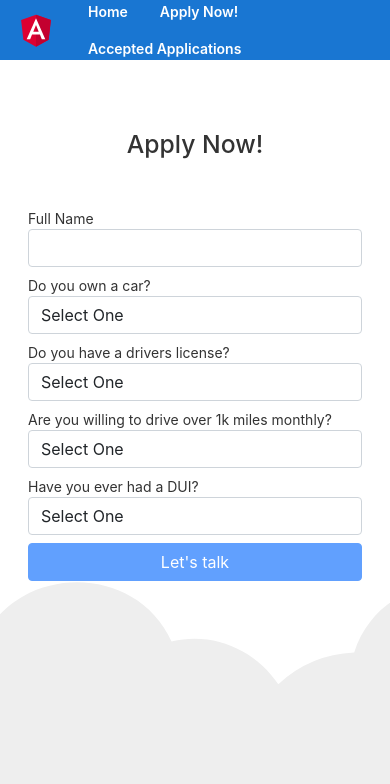
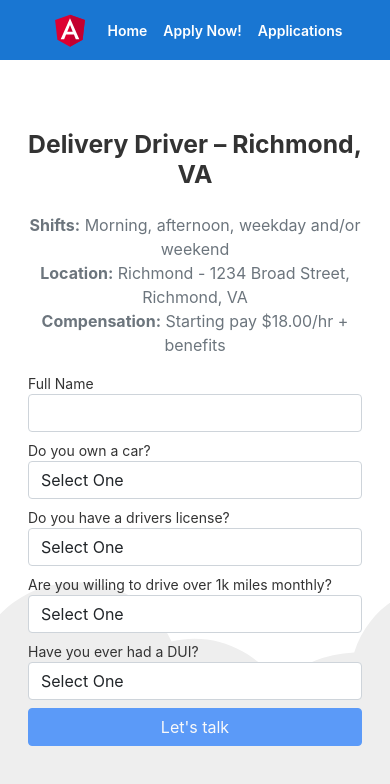
Before and after one commit to benalloway/snag-angular-app, an Angular app: page /apply-now in a window 390 px wide. Shown: the top 784 px of the page. Built offline with nearby package versions, Linux system fonts and the light colour scheme.

Commit message:
UI cleanup

```diff
--- a/src/app/app.component.html
+++ b/src/app/app.component.html
@@ -38,26 +38,11 @@
     margin: 0 16px;
   }
 
-  .toolbar #twitter-logo {
-    height: 40px;
-    margin: 0 8px;
-  }
-
-  .toolbar #youtube-logo {
-    height: 40px;
-    margin: 0 16px;
-  }
-
-  .toolbar #twitter-logo:hover,
-  .toolbar #youtube-logo:hover {
-    opacity: 0.8;
-  }
-
   .content {
     display: flex;
     margin: 82px auto 32px;
     padding: 0 16px;
-    max-width: 960px;
+    max-width: 576px;
     flex-direction: column;
     align-items: center;
   }
@@ -98,6 +83,14 @@
       display: none;
       visibility: hidden;
     }
+
+    .toolbar img {
+    margin: 0 10px;
+    }
+
+    .toolbar .nav-link {
+      padding: 0.5rem 0.5rem;
+    }
   }
 </style>
 
@@ -118,7 +111,7 @@
         <a class="nav-link text-white" routerLink="/apply-now">Apply Now!</a>
       </li>
       <li class="nav-item" routerLinkActive="active">
-        <a class="nav-link text-white" routerLink="/applications-list">Accepted Applications</a>
+        <a class="nav-link text-white" routerLink="/applications-list">Applications</a>
       </li>
     </ul>
 </div>
--- a/src/app/applications-form/applications-form.component.html
+++ b/src/app/applications-form/applications-form.component.html
@@ -1,5 +1,6 @@
 <div class="text-center">
-  <h2 class="my-5 h2">Apply Now!</h2>
+  <h2 class="mt-5 h2 fw-bold">Delivery Driver – Richmond, VA</h2>
+  <p class="text-secondary fs-6 mt-4"><b>Shifts:</b> Morning, afternoon, weekday and/or weekend<br><b>Location:</b> Richmond - 1234 Broad Street, Richmond, VA<br><b>Compensation:</b> Starting pay $18.00/hr + benefits</p>
 </div>
 
 <form class="mb-5 d-grid gap-2" [formGroup]="applicationForm" (ngSubmit)='handleSubmit($event)'>
--- a/src/app/applications-list/applications-list.component.html
+++ b/src/app/applications-list/applications-list.component.html
@@ -1,5 +1,5 @@
 <div class="text-center">
-    <h2 class="my-5 h2">Accepted Applications</h2>
+    <h2 class="my-5 h2 fw-bold">Accepted Applications</h2>
 </div>
 
 <ul class="list-group">
--- a/src/app/dashboard/dashboard.component.html
+++ b/src/app/dashboard/dashboard.component.html
@@ -1,5 +1,5 @@
 <div class="text-center">
-    <h2 class="my-5 h2">Dashboard</h2>
+    <h2 class="my-5 h2 fw-bold">Dashboard</h2>
   </div>
     <div class="row">
         <div class="col-lg-4 col-md-12 mb-4">
```
